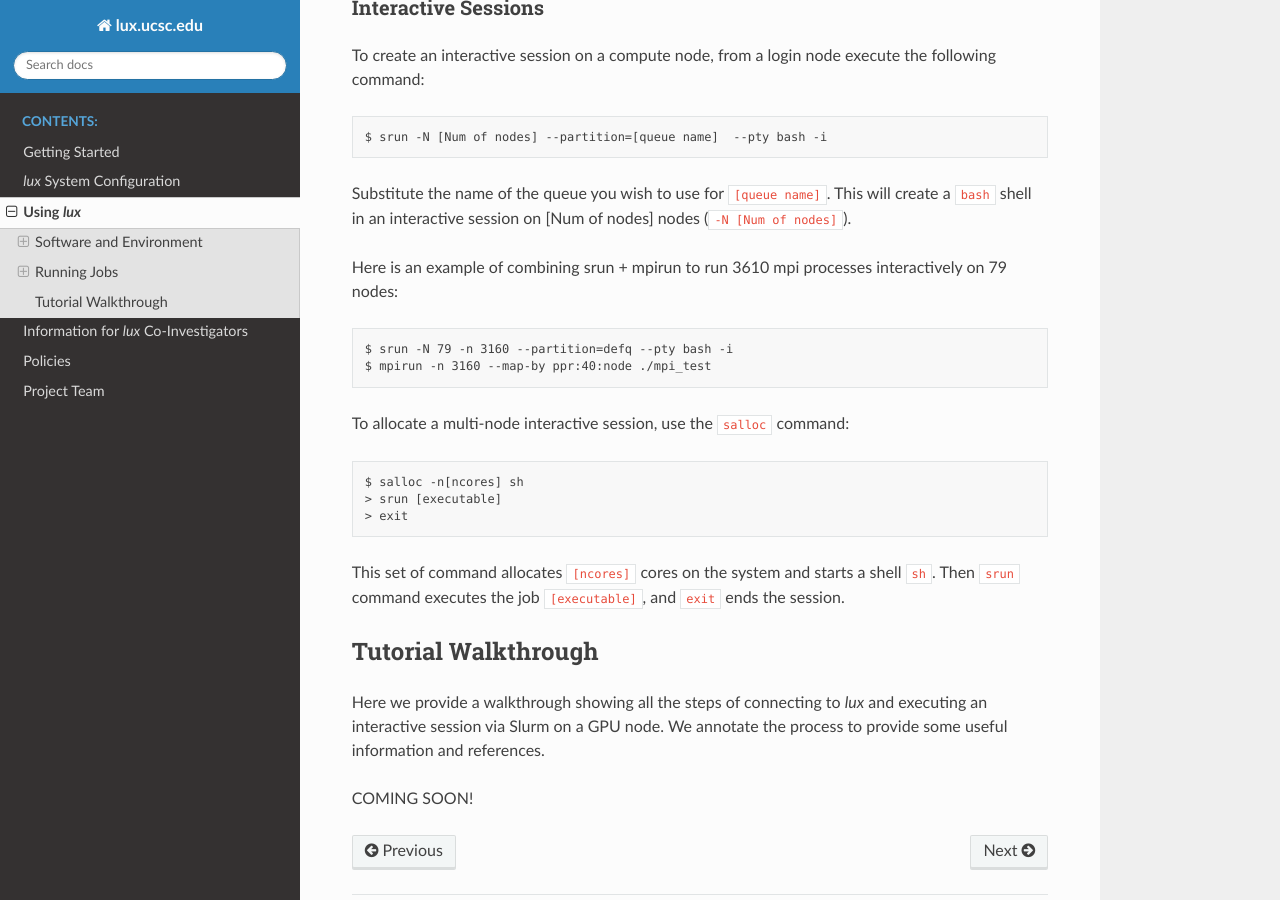
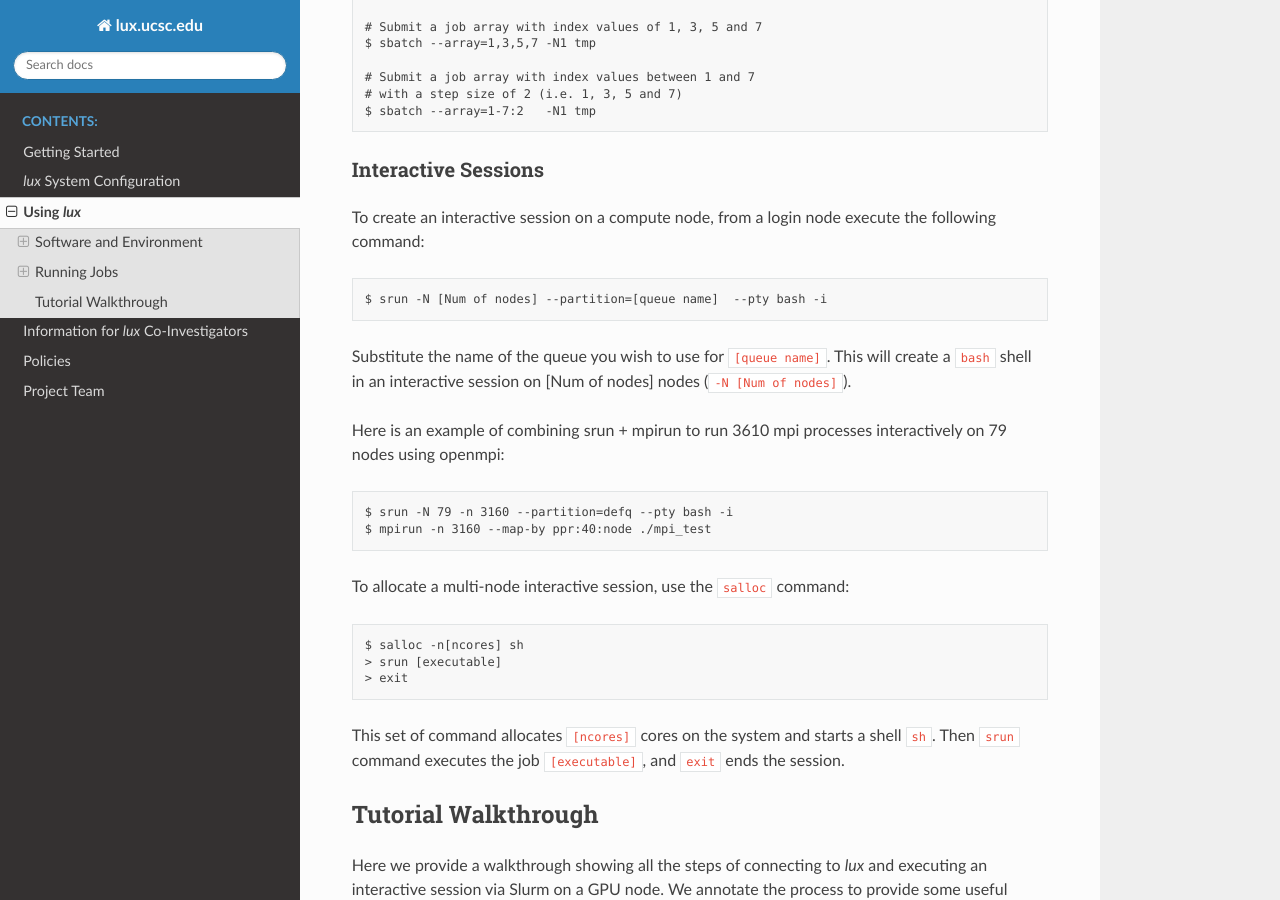
Before and after one commit to brantr/lux-website, a Sphinx documentation site: the page built from docs/source/using_lux.rst, in a window 1280 px wide and 900 px high, scrolled down 4416 px. Built offline with Sphinx 7.4.7 and the Read the Docs theme 2.0.0, drawn with Linux system fonts in a browser that asks for light colours; some of the changed text lies outside the part shown.

Commit message:
added canceling job; noting instructions are openmpi specific.

```diff
--- a/docs/source/using_lux.rst
+++ b/docs/source/using_lux.rst
@@ -206,7 +210,7 @@ To create an interactive session on a compute node, from a login node execute th
 
 Substitute the name of the queue you wish to use for :file:`[queue name]`. This will create a :file:`bash` shell in an interactive session on [Num of nodes] nodes (:file:`-N [Num of nodes]`).
 
-Here is an example of combining srun + mpirun to run 3610 mpi processes interactively on 79 nodes::
+Here is an example of combining srun + mpirun to run 3610 mpi processes interactively on 79 nodes using openmpi::
 
     $ srun -N 79 -n 3160 --partition=defq --pty bash -i
     $ mpirun -n 3160 --map-by ppr:40:node ./mpi_test
```
Also changed, not shown: other parts of docs/source/using_lux.rst (+4 -0 lines).
